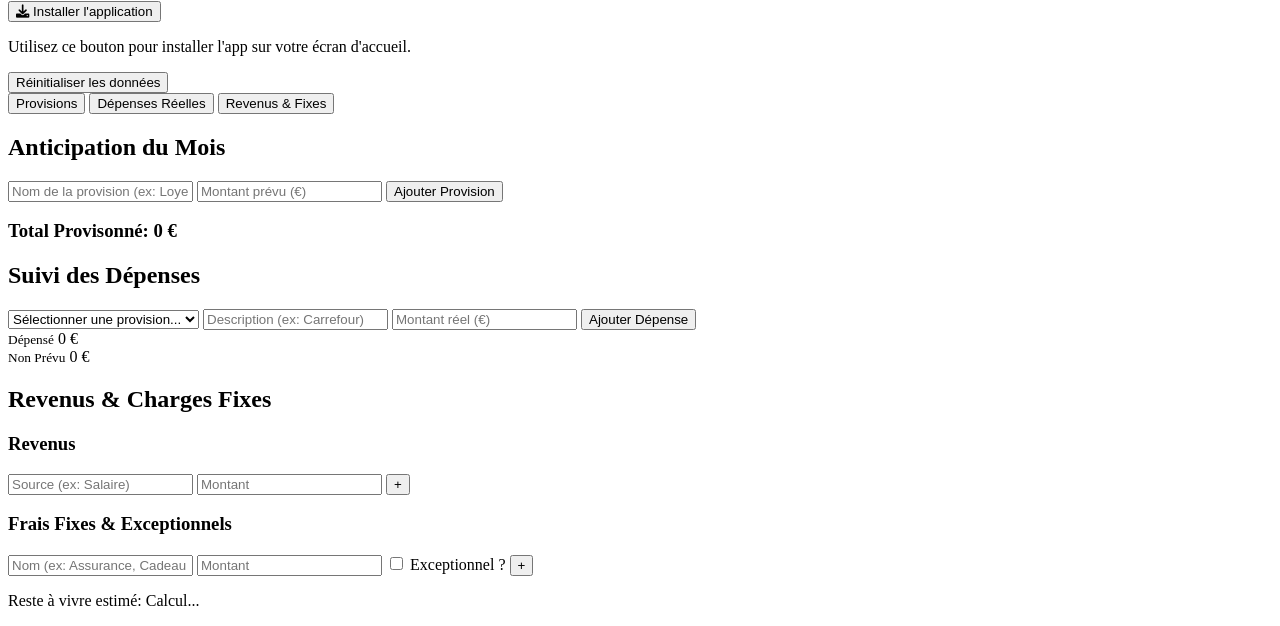
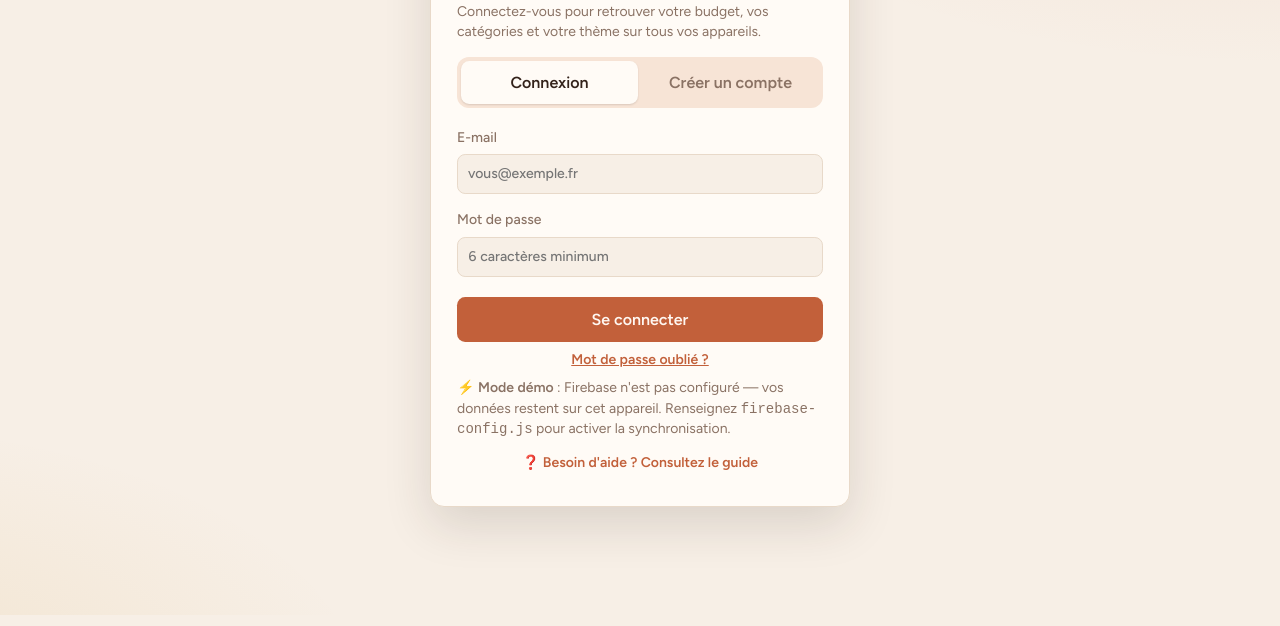
Before and after one commit to rittergautier/Gestion_budget, a plain HTML site: page index.html in a window 1280 px wide. Shown: the part 185-811 px from the top of the page. Drawn offline with nearby package versions, Linux system fonts and the light colour scheme.

Commit message:
Update index.html

```diff
--- a/index.html
+++ b/index.html
@@ -1,119 +1,186 @@
-<!DOCTYPE html>
-<html lang="fr">
+<!doctype html>
+<html lang="fr" data-theme="chaleureux" data-mode="light" data-density="normal" data-contrast="normal">
 <head>
-    <meta charset="UTF-8">
-    <meta name="viewport" content="width=device-width, initial-scale=1.0">
-    <title>Gestion Budget Pro</title>
-    <!-- Lien vers le manifest pour l'installation -->
-    <link rel="manifest" href="manifest.json">
-    <link rel="stylesheet" href="style.css">
-    <!-- Icônes pour l'interface -->
-    <link href="https://cdnjs.cloudflare.com/ajax/libs/font-awesome/6.0.0/css/all.min.css" rel="stylesheet">
+  <meta charset="utf-8">
+  <meta name="viewport" content="width=device-width, initial-scale=1, viewport-fit=cover">
+  <title>Mon budget mensuel</title>
+  <meta name="description" content="Revenus, frais fixes, rentrées exceptionnelles, dépenses prévues et bilan — catégories personnalisables, synchronisé et partageable.">
+  <script>
+  (function(){try{
+    var p=JSON.parse(localStorage.getItem('budget.prefs.last')||'{}');
+    var d=p.mode==='dark'||((!p.mode||p.mode==='auto')&&matchMedia('(prefers-color-scheme: dark)').matches);
+    var r=document.documentElement;
+    r.dataset.theme=p.theme||'chaleureux'; r.dataset.mode=d?'dark':'light';
+    r.dataset.density=p.density||'normal'; r.dataset.contrast=p.contrast?'high':'normal';
+    r.style.setProperty('--r',(p.radius==null?12:p.radius)+'px');
+    r.style.setProperty('--ts',String({s:0.94,m:1,l:1.08}[p.text||'m']));
+    if(p.accent!=null){var l=d?64:38;r.style.setProperty('--accent','hsl('+p.accent+' 62% '+l+'%)');
+      r.style.setProperty('--soft',d?'hsl('+p.accent+' 26% 21%)':'hsl('+p.accent+' 56% 92%)');
+      r.style.setProperty('--c2','hsl('+p.accent+' 62% '+l+'%)');}
+  }catch(e){}})();
+  </script>
+  <link rel="manifest" href="./manifest.webmanifest">
+  <link rel="icon" href="./icon.svg" type="image/svg+xml">
+  <link rel="apple-touch-icon" href="./icon.svg">
+  <meta name="apple-mobile-web-app-capable" content="yes">
+  <meta name="apple-mobile-web-app-status-bar-style" content="black-translucent">
+  <link rel="preconnect" href="https://fonts.googleapis.com">
+  <link rel="preconnect" href="https://fonts.gstatic.com" crossorigin>
+  <link rel="stylesheet" href="https://fonts.googleapis.com/css2?family=Bricolage+Grotesque:wght@500;700&family=Figtree:wght@400;500;600&display=swap">
+  <link rel="stylesheet" href="./styles.css">
 </head>
 <body>
 
-    <header>
-        <h1>Mon Budget</h1>
-        <button id="settings-btn"><i class="fa-solid fa-gear"></i></button>
+  <!-- ══════════ CONNEXION ══════════ -->
+  <div id="view-auth">
+    <main class="auth-wrap">
+      <div class="auth-card">
+        <div class="auth-top">
+          <h1>Mon budget mensuel</h1>
+          <button class="ghost" type="button" data-theme-open title="Apparence" aria-label="Changer l'apparence">🎨</button>
+        </div>
+        <p class="note">Connectez-vous pour retrouver votre budget, vos catégories et votre thème sur tous vos appareils.</p>
+        <div class="tabs auth-tabs">
+          <button type="button" data-mode="login" class="on">Connexion</button>
+          <button type="button" data-mode="register">Créer un compte</button>
+        </div>
+        <form id="auth-form" novalidate>
+          <label class="lbl">E-mail
+            <input type="email" id="auth-email" required autocomplete="email" placeholder="vous@exemple.fr">
+          </label>
+          <label class="lbl">Mot de passe
+            <input type="password" id="auth-pass" required minlength="6" autocomplete="current-password" placeholder="6 caractères minimum">
+          </label>
+          <p id="auth-error" class="error" hidden></p>
+          <button type="submit" id="auth-submit">Se connecter</button>
+        </form>
+        <button type="button" id="forgot-btn" class="link-btn">Mot de passe oublié ?</button>
+        <p id="demo-hint" class="note" hidden>⚡ <b>Mode démo</b> : Firebase n'est pas configuré — vos données restent sur cet appareil. Renseignez <code>firebase-config.js</code> pour activer la synchronisation.</p>
+        <p class="note help-link"><a href="./aide.html">❓ Besoin d'aide ? Consultez le guide</a></p>
+      </div>
+    </main>
+  </div>
+
+  <!-- ══════════ APPLICATION ══════════ -->
+  <div id="view-app" hidden>
+    <header class="topbar">
+      <div class="account-switcher">
+        <button id="account-btn" class="account-btn ghost" type="button">
+          <span id="current-account-label">Mon compte</span>
+          <span class="chevron">▾</span>
+        </button>
+        <div id="account-menu" class="account-menu" hidden>
+          <button class="account-option active" data-view="self" type="button">
+            <span class="account-icon">👤</span>
+            <span class="mail">Mon compte</span>
+          </button>
+          <div id="linked-accounts-list"></div>
+
+          <div id="shared-with-block">
+            <div class="menu-separator"></div>
+            <p class="menu-title">Personnes ayant accès</p>
+            <div id="shared-with-list"></div>
+          </div>
+
+          <div class="menu-separator"></div>
+          <button class="account-option invite-option" id="invite-btn" type="button">
+            <span class="account-icon">➕</span>
+            <span class="mail">Inviter quelqu'un</span>
+          </button>
+        </div>
+      </div>
+
+      <div class="top-actions">
+        <button class="ghost" type="button" data-cats-open title="Paramètres des catégories" aria-label="Paramètres des catégories">⚙️</button>
+        <button class="ghost" type="button" data-theme-open title="Apparence" aria-label="Changer l'apparence">🎨</button>
+        <a class="ghost" href="./aide.html" title="Aide" aria-label="Aide">?</a>
+        <button id="install-btn" class="ghost" hidden>⤓ Installer</button>
+        <span id="user-chip" class="user-chip"></span>
+        <button id="logout-btn" class="ghost">Sortir</button>
+      </div>
     </header>
 
-    <!-- Modal Paramètres & Installation -->
-    <div id="settings-modal" class="modal hidden">
-        <div class="modal-content">
-            <span class="close-modal">&times;</span>
-            <h2>Paramètres</h2>
-            <button id="install-btn" class="hidden">
-                <i class="fa-solid fa-download"></i> Installer l'application
-            </button>
-            <p class="info-text">Utilisez ce bouton pour installer l'app sur votre écran d'accueil.</p>
-            <button id="reset-data" class="danger-btn">Réinitialiser les données</button>
-        </div>
+    <div id="demo-banner" class="banner" hidden>Mode démo : données stockées localement — configurez Firebase pour la synchronisation.</div>
+
+    <div id="verify-banner" class="banner warn" hidden>
+      <span>📧 Vérifiez <b id="verify-email"></b> pour pouvoir partager votre budget.</span>
+      <button id="verify-resend" class="ghost sm" type="button">Renvoyer le lien</button>
+      <button id="verify-done" class="ghost sm" type="button">J'ai vérifié</button>
     </div>
 
-    <nav>
-        <button class="tab-btn active" data-tab="provisions">Provisions</button>
-        <button class="tab-btn" data-tab="reel">Dépenses Réelles</button>
-        <button class="tab-btn" data-tab="global">Revenus & Fixes</button>
-    </nav>
+    <div id="readonly-banner" class="banner link" hidden>
+      <span id="readonly-icon">🔒</span>
+      <span id="readonly-text"></span>
+      <b id="readonly-email"></b>
+    </div>
 
     <main>
-        <!-- ONGLET 1: PROVISIONS (Prévisionnel) -->
-        <section id="provisions" class="tab-content active">
-            <h2>Anticipation du Mois</h2>
-            <div class="input-group">
-                <input type="text" id="prov-name" placeholder="Nom de la provision (ex: Loyer, Courses)">
-                <input type="number" id="prov-amount" placeholder="Montant prévu (€)">
-                <button id="add-prov-btn">Ajouter Provision</button>
-            </div>
-            <ul id="provisions-list" class="list-container">
-                <!-- Liste générée par JS -->
-            </ul>
-            <div class="summary-box">
-                <h3>Total Provisonné: <span id="total-prov">0 €</span></h3>
-            </div>
-        </section>
+      <h1>Mon budget mensuel</h1>
+      <div class="month">
+        <button class="ghost" id="prev" aria-label="Mois précédent">‹</button>
+        <button class="ghost month-label" id="mlabel" title="Revenir au mois en cours">…</button>
+        <button class="ghost" id="next" aria-label="Mois suivant">›</button>
+      </div>
 
-        <!-- ONGLET 2: DÉPENSES RÉELLES (Rapprochement) -->
-        <section id="reel" class="tab-content">
-            <h2>Suivi des Dépenses</h2>
-            <div class="input-group">
-                <select id="expense-category">
-                    <option value="">Sélectionner une provision...</option>
-                    <!-- Options générées dynamiquement depuis les provisions -->
-                    <option value="unplanned">⚠️ Non Prévu</option>
-                </select>
-                <input type="text" id="real-desc" placeholder="Description (ex: Carrefour)">
-                <input type="number" id="real-amount" placeholder="Montant réel (€)">
-                <button id="add-real-btn">Ajouter Dépense</button>
-            </div>
+      <div class="sum" id="sum"></div>
 
-            <div class="stats-container">
-                <div class="stat-card">
-                    <small>Dépensé</small>
-                    <span id="total-spent">0 €</span>
-                </div>
-                <div class="stat-card warning">
-                    <small>Non Prévu</small>
-                    <span id="total-unplanned">0 €</span>
-                </div>
-            </div>
+      <div class="tabs" role="tablist">
+        <button role="tab" id="t-fixes" aria-selected="true" title="Revenus et frais fixes">Revenus &amp; frais</button>
+        <button role="tab" id="t-extra" aria-selected="false" title="Rentrées exceptionnelles">Exceptionnel</button>
+        <button role="tab" id="t-plans" aria-selected="false" title="Dépenses prévues">Prévu</button>
+        <button role="tab" id="t-year" aria-selected="false" title="Bilan de l'année">Bilan</button>
+      </div>
 
-            <ul id="real-expenses-list" class="list-container">
-                <!-- Liste générée par JS -->
-            </ul>
-        </section>
+      <div id="view"></div>
+    </main>
+  </div>
 
-        <!-- ONGLET 3: REVENUS, FIXES & EXCEPTIONNELS (Fusionné) -->
-        <section id="global" class="tab-content">
-            <h2>Revenus & Charges Fixes</h2>
+  <!-- Tiroir de détail / historique -->
+  <div class="drawer-scrim" id="detail-scrim"></div>
+  <aside class="detail-drawer" id="detail-drawer" role="dialog" aria-label="Détail et historique de la ligne" inert>
+    <div class="dd-head">
+      <h2 id="dd-title">Détail</h2>
+      <button class="ghost" type="button" id="dd-close" aria-label="Fermer">✕</button>
+    </div>
+    <div class="dd-body" id="dd-body"></div>
+    <div class="dd-foot" id="dd-foot"></div>
+  </aside>
 
-            <div class="subsection">
-                <h3>Revenus</h3>
-                <div class="input-group">
-                    <input type="text" id="inc-name" placeholder="Source (ex: Salaire)">
-                    <input type="number" id="inc-amount" placeholder="Montant">
-                    <button id="add-inc-btn">+</button>
-                </div>
-                <ul id="income-list"></ul>
-            </div>
+  <!-- Modal invitation -->
+  <div class="modal-back" id="modal-invite" hidden>
+    <div class="modal">
+      <h2>Inviter quelqu'un</h2>
+      <p class="note">La personne recevra une invitation à sa prochaine connexion et choisira d'accepter ou de refuser.</p>
+      <label class="lbl">E-mail de la personne
+        <input type="email" id="invite-email" placeholder="conjoint@exemple.fr">
+      </label>
+      <label class="lbl">Permissions accordées
+        <select id="invite-permissions">
+          <option value="read">👁️ Lecture seule</option>
+          <option value="write">✏️ Lecture et écriture</option>
+        </select>
+      </label>
+      <p id="invite-error" class="error" hidden></p>
+      <div class="modal-actions">
+        <button class="ghost" id="invite-cancel">Annuler</button>
+        <button id="invite-send">Envoyer l'invitation</button>
+      </div>
+    </div>
+  </div>
 
-            <div class="subsection">
-                <h3>Frais Fixes & Exceptionnels</h3>
-                <div class="input-group">
-                    <input type="text" id="fix-name" placeholder="Nom (ex: Assurance, Cadeau Noël)">
-                    <input type="number" id="fix-amount" placeholder="Montant">
-                    <label><input type="checkbox" id="is-exceptional"> Exceptionnel ?</label>
-                    <button id="add-fix-btn">+</button>
-                </div>
-                <ul id="fixed-list"></ul>
-            </div>
+  <!-- Modal invitations reçues -->
+  <div class="modal-back" id="modal-pending" hidden>
+    <div class="modal">
+      <h2>Invitations reçues</h2>
+      <p class="note">Quelqu'un souhaite partager son budget avec vous.</p>
+      <div id="pending-list"></div>
+      <div class="modal-actions">
+        <button class="ghost" id="pending-close">Fermer</button>
+      </div>
+    </div>
+  </div>
 
-            <div class="summary-box global-summary">
-                <p>Reste à vivre estimé: <span id="remaining-budget">Calcul...</span></p>
-            </div>
-        </section>
-    </main>
-
-    <script src="script.js"></script>
+  <div id="toast" class="toast" hidden></div>
+  <script type="module" src="./app.js"></script>
 </body>
 </html>
```
